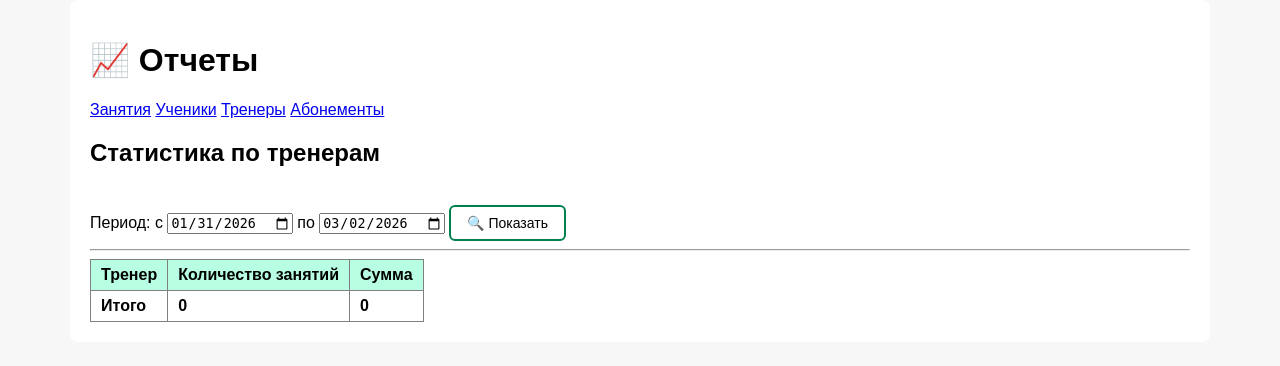
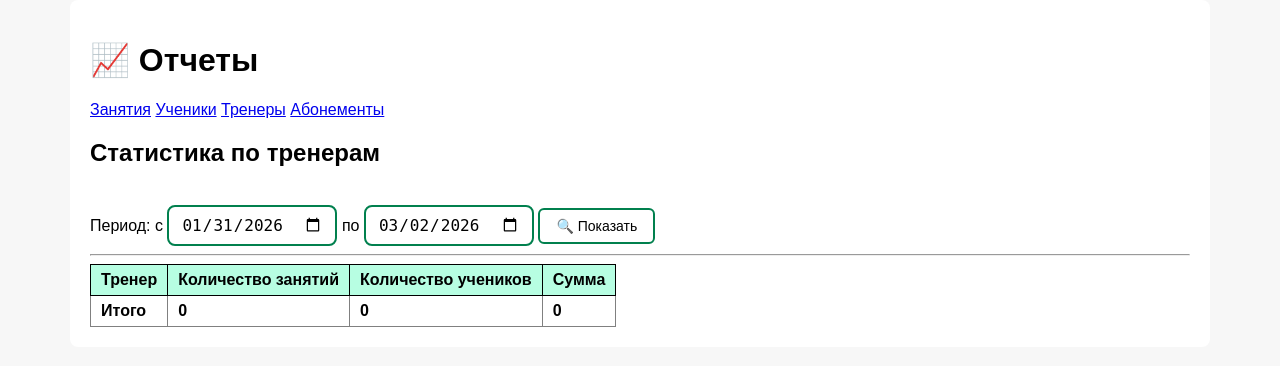
Before and after one commit to AlexandrDavydov/prestige, a Flask app: page /coaches_report in a window 1280 px wide. Shown: the part 99-465 px from the top of the page. Run offline with Flask 3, Linux system fonts and the light colour scheme; the visitor is signed in with stand-in values (Sample User, id 1); data that the repository does not hold is empty.

Commit message:
for reports

```diff
--- a/app.py
+++ b/app.py
@@ -556,17 +556,21 @@ def coaches_report():
         coach_lessons = get_lessons_by_coach_id(lessons_by_period, coach["id"])
         node = {"coach_name": coach["last_name"]+" "+coach["first_name"],
                 "lessons_count": len(coach_lessons),
+                "students_count":get_lessons_students_count(coach_lessons),
                 "sum": get_lessons_sum(coach_lessons, coach["student_payment"])
                 }
         coaches_report_array.append(node)
     all_sum = 0
     all_lessons = 0
+    all_students = 0
     for coach_rep in coaches_report_array:
         all_sum = all_sum + coach_rep["sum"]
         all_lessons = all_lessons + coach_rep["lessons_count"]
+        all_students = all_students + coach_rep["students_count"]
 
     node = {"coach_name":"",
             "lessons_count": all_lessons,
+            "students_count":all_students,
             "sum": all_sum
             }
     complete_coaches_report_array = []
@@ -583,6 +587,15 @@ def get_lessons_sum(lessons, coach_payment):
             s_arr = list(map(int, lesson["student_ids"].split(",")))
             sum = sum + len(s_arr)*coach_payment
     return sum
+
+@login_required
+def get_lessons_students_count(lessons):
+    students_count = 0
+    for lesson in lessons:
+        if lesson["student_ids"]:
+            s_arr = list(map(int, lesson["student_ids"].split(",")))
+            students_count = students_count + len(s_arr)
+    return students_count
 
 @login_required
 def get_lessons_by_coach_id(lessons, coach_id):
--- a/static/css/styles.css
+++ b/static/css/styles.css
@@ -148,7 +148,7 @@ td, th {
     margin: 20px;
     background: #B7FEE2;
     color: black;
-    font-weight: bold
+    border: 1px solid #000000;
 }
 
 .main-nav{
@@ -222,3 +222,26 @@ td, th {
     color: #9ca3af;
     font-style: italic;
 }
+.custom-select {
+    padding: 8px 12px;
+    font-size: 16px;
+    border: 2px solid #01804E;
+    border-radius: 8px;
+    background-color: white;
+    cursor: pointer;
+}
+.custom-table {
+    border-collapse: separate;   /* ВАЖНО */
+    border-spacing: 0;
+    border: 1px solid #000000;
+    border-radius: 12px;
+    overflow: hidden;            /* чтобы углы обрезались */
+    box-shadow: 0 4px 10px rgba(0,0,0,0.1);
+}
+.styled-table tr:nth-child(even) {
+    background-color: #f9f9f9;
+}
+
+.custom-table tr:nth-child(even) {
+    background-color: #EEEEEE;
+}
--- a/templates/cards_report.html
+++ b/templates/cards_report.html
@@ -13,9 +13,9 @@
 <div class="period-control">
     <form action="/cards_report" method="get">
         <label>Период: c</label>
-        <input type="date" id="date-from" name="date_from" value="{{ date_from }}">
+        <input class="custom-select" type="date" id="date-from" name="date_from" value="{{ date_from }}">
         <span>по</span>
-        <input type="date" id="date-to" name="date_to" value="{{ date_to }}">
+        <input class="custom-select" type="date" id="date-to" name="date_to" value="{{ date_to }}">
         <button class="btn" type="submit">🔍 Показать</button>
     </form>
 </div>
--- a/templates/coaches_report.html
+++ b/templates/coaches_report.html
@@ -13,9 +13,9 @@
 <div class="period-control">
     <form action="/coaches_report" method="get">
         <label>Период: c</label>
-        <input type="date" id="date-from" name="date_from" value="{{ date_from }}">
+        <input class="custom-select" type="date" id="date-from" name="date_from" value="{{ date_from }}">
         <span>по</span>
-        <input type="date" id="date-to" name="date_to" value="{{ date_to }}">
+        <input class="custom-select" type="date" id="date-to" name="date_to" value="{{ date_to }}">
         <button class="btn" type="submit">🔍 Показать</button>
     </form>
 </div>
@@ -26,6 +26,7 @@
         <tr class="section_sub_title">
             <th>Тренер</th>
             <th>Количество занятий</th>
+            <th>Количество учеников</th>
             <th>Сумма</th>
         </tr>
         </thead>
@@ -35,6 +36,7 @@
         <tr>
             <td>{{ coach.coach_name }}</td>
             <td>{{ coach.lessons_count }}</td>
+            <td>{{ coach.students_count }}</td>
             <td>{{ coach.sum }}</td>
         </tr>
         {% endfor %}
@@ -43,6 +45,7 @@
         <tr style="font-weight:bold">
             <td>{{ reports[0].coach_name or "Итого" }}</td>
             <td>{{ reports[0].lessons_count }}</td>
+            <td>{{ reports[0].students_count }}</td>
             <td>{{ reports[0].sum }}</td>
         </tr>
         </tbody>
--- a/templates/students.html
+++ b/templates/students.html
@@ -10,7 +10,7 @@
          width="50"
          height="50">
 </a>
-<table border="1">
+<table class="custom-table">
     <tr class="section_sub_title">
         <th>Ф.И.О.</th>
         <th>Контакты</th>
```
Also changed, not shown: templates/lessons.html (+4 -3 lines).
